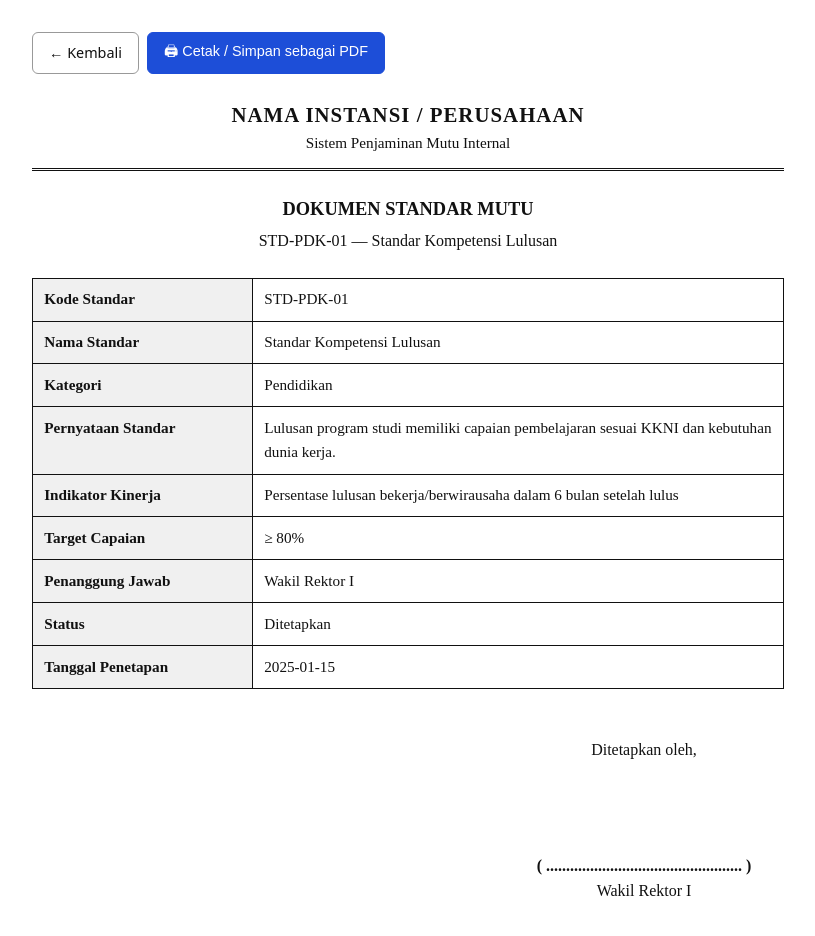
After one commit to asronsr/FI, a Flask app: page /standar/1/cetak in a window 1280 px wide. The commit adds this page. Shown: the whole page, without its empty margins (232-1047 px from the left). Run offline with Flask 3, Linux system fonts and the light colour scheme; data comes from the database, SQL or seed files in the repository.

Commit message:
Tambah dokumen penetapan: generate siap cetak + unggah berkas
Halaman detail standar kini memiliki bagian Dokumen Penetapan:
tombol Generate Dokumen membuat dokumen standar mutu siap cetak
(kop instansi, tabel data standar, kolom tanda tangan) yang bisa
disimpan sebagai PDF lewat dialog cetak browser, dan formulir unggah
untuk melampirkan dokumen yang dibuat di luar sistem (SK, kebijakan,
peraturan, SOP, manual mutu, formulir) dengan metadata jenis, judul,
nomor, dan tanggal. Berkas dibatasi 16 MB dengan validasi ekstensi,
disimpan di folder unggahan/, dan ikut terhapus saat dokumen atau
standarnya dihapus.

Co-Authored-By: Claude Fable 5 <noreply@anthropic.com>
Claude-Session: https://claude.ai/code/session_0158MDdKmR5CHy24bUJuLfs4

```diff
--- a/app.py
+++ b/app.py
@@ -2,12 +2,23 @@
 
 PPEPP: Penetapan - Pelaksanaan - Evaluasi - Pengendalian - Peningkatan.
 """
-from flask import Flask, render_template, request, redirect, url_for, flash
+import uuid
+from pathlib import Path
+
+from flask import (Flask, render_template, request, redirect, url_for, flash,
+                   send_from_directory)
+from werkzeug.utils import secure_filename
 
 from db import get_db, init_db
 
 app = Flask(__name__)
 app.secret_key = "spmi-ppepp-dev-key"
+app.config["MAX_CONTENT_LENGTH"] = 16 * 1024 * 1024  # batas unggahan 16 MB
+
+UPLOAD_DIR = Path(__file__).parent / "unggahan"
+UPLOAD_DIR.mkdir(exist_ok=True)
+EKSTENSI_DIIZINKAN = {"pdf", "doc", "docx", "xls", "xlsx", "ppt", "pptx",
+                      "jpg", "jpeg", "png"}
 
 STATUS_STANDAR = ["Draf", "Ditetapkan", "Dalam Peningkatan", "Tidak Berlaku"]
 KESIMPULAN_EVALUASI = ["Melampaui Standar", "Mencapai Standar",
@@ -16,6 +27,8 @@ JENIS_TEMUAN = ["Sesuai", "Observasi", "KTS Minor", "KTS Mayor"]
 STATUS_PENGENDALIAN = ["Terbuka", "Dalam Proses", "Selesai"]
 JENIS_PENINGKATAN = ["Peningkatan Target", "Revisi Standar",
                      "Standar Baru", "Benchmarking"]
+JENIS_DOKUMEN = ["SK", "Kebijakan", "Peraturan", "SOP", "Manual Mutu",
+                 "Formulir", "Lainnya"]
 STATUS_PENINGKATAN = ["Diusulkan", "Dikaji", "Disetujui", "Diterapkan", "Ditolak"]
 
 # Profil siap pakai: mengisi daftar kategori standar dan metode evaluasi
@@ -174,10 +187,13 @@ def standar_detail(id):
            WHERE e.standar_id = ? ORDER BY p.batas_waktu""", (id,)).fetchall()
     peningkatan = conn.execute(
         "SELECT * FROM peningkatan WHERE standar_id = ? ORDER BY tanggal DESC", (id,)).fetchall()
+    dokumen = conn.execute(
+        "SELECT * FROM dokumen WHERE standar_id = ? ORDER BY dibuat_pada DESC", (id,)).fetchall()
     conn.close()
     return render_template("standar/detail.html", s=row, pelaksanaan=pelaksanaan,
                            evaluasi=evaluasi, pengendalian=pengendalian,
-                           peningkatan=peningkatan)
+                           peningkatan=peningkatan, dokumen=dokumen,
+                           jenis_dokumen=JENIS_DOKUMEN)
 
 
 @app.route("/standar/tambah", methods=["GET", "POST"])
@@ -225,11 +241,89 @@ def standar_form(id=None):
 @app.route("/standar/<int:id>/hapus", methods=["POST"])
 def standar_hapus(id):
     conn = get_db()
+    for d in conn.execute("SELECT nama_file FROM dokumen WHERE standar_id = ?", (id,)):
+        (UPLOAD_DIR / d["nama_file"]).unlink(missing_ok=True)
     conn.execute("DELETE FROM standar WHERE id = ?", (id,))
     conn.commit()
     conn.close()
     flash("Standar beserta seluruh riwayat siklusnya dihapus.", "sukses")
     return redirect(url_for("standar_list"))
+
+
+# ------------------------------------------------- Dokumen penetapan standar
+
+@app.route("/standar/<int:id>/cetak")
+def standar_cetak(id):
+    """Generate dokumen standar siap cetak dari data yang diinput."""
+    conn = get_db()
+    row = conn.execute("SELECT * FROM standar WHERE id = ?", (id,)).fetchone()
+    konfig = get_konfig(conn)
+    conn.close()
+    if row is None:
+        flash("Standar tidak ditemukan.", "error")
+        return redirect(url_for("standar_list"))
+    return render_template("standar/cetak.html", s=row, konfig=konfig)
+
+
+@app.route("/standar/<int:id>/dokumen/unggah", methods=["POST"])
+def dokumen_unggah(id):
+    conn = get_db()
+    row = conn.execute("SELECT id FROM standar WHERE id = ?", (id,)).fetchone()
+    if row is None:
+        conn.close()
+        flash("Standar tidak ditemukan.", "error")
+        return redirect(url_for("standar_list"))
+    berkas = request.files.get("berkas")
+    if berkas is None or berkas.filename == "":
+        conn.close()
+        flash("Pilih berkas yang akan diunggah.", "error")
+        return redirect(url_for("standar_detail", id=id))
+    nama_asli = secure_filename(berkas.filename)
+    ekstensi = nama_asli.rsplit(".", 1)[-1].lower() if "." in nama_asli else ""
+    if ekstensi not in EKSTENSI_DIIZINKAN:
+        conn.close()
+        flash("Jenis berkas tidak diizinkan. Gunakan: "
+              + ", ".join(sorted(EKSTENSI_DIIZINKAN)) + ".", "error")
+        return redirect(url_for("standar_detail", id=id))
+    nama_file = f"{id}-{uuid.uuid4().hex}.{ekstensi}"
+    berkas.save(UPLOAD_DIR / nama_file)
+    judul = request.form.get("judul", "").strip() or nama_asli.rsplit(".", 1)[0]
+    conn.execute(
+        """INSERT INTO dokumen (standar_id, jenis, judul, nomor, tanggal,
+           nama_file, nama_asli) VALUES (?,?,?,?,?,?,?)""",
+        (id, request.form.get("jenis", "Lainnya"), judul,
+         request.form.get("nomor", "").strip(),
+         request.form.get("tanggal") or None, nama_file, nama_asli))
+    conn.commit()
+    conn.close()
+    flash("Dokumen berhasil diunggah.", "sukses")
+    return redirect(url_for("standar_detail", id=id))
+
+
+@app.route("/dokumen/<int:id>/unduh")
+def dokumen_unduh(id):
+    conn = get_db()
+    d = conn.execute("SELECT * FROM dokumen WHERE id = ?", (id,)).fetchone()
+    conn.close()
+    if d is None:
+        flash("Dokumen tidak ditemukan.", "error")
+        return redirect(url_for("standar_list"))
+    return send_from_directory(UPLOAD_DIR, d["nama_file"], as_attachment=True,
+                               download_name=d["nama_asli"])
+
+
+@app.route("/dokumen/<int:id>/hapus", methods=["POST"])
+def dokumen_hapus(id):
+    conn = get_db()
+    d = conn.execute("SELECT * FROM dokumen WHERE id = ?", (id,)).fetchone()
+    if d is not None:
+        (UPLOAD_DIR / d["nama_file"]).unlink(missing_ok=True)
+        conn.execute("DELETE FROM dokumen WHERE id = ?", (id,))
+        conn.commit()
+        flash("Dokumen dihapus.", "sukses")
+    conn.close()
+    return redirect(url_for("standar_detail", id=d["standar_id"])
+                    if d else url_for("standar_list"))
 
 
 # ------------------------------------------------------------ 2. Pelaksanaan
--- a/db.py
+++ b/db.py
@@ -55,6 +55,18 @@ CREATE TABLE IF NOT EXISTS pengendalian (
     batas_waktu TEXT,
     status TEXT NOT NULL DEFAULT 'Terbuka',
     hasil TEXT,
+    dibuat_pada TEXT NOT NULL DEFAULT (datetime('now', 'localtime'))
+);
+
+CREATE TABLE IF NOT EXISTS dokumen (
+    id INTEGER PRIMARY KEY AUTOINCREMENT,
+    standar_id INTEGER NOT NULL REFERENCES standar(id) ON DELETE CASCADE,
+    jenis TEXT NOT NULL DEFAULT 'SK',
+    judul TEXT NOT NULL,
+    nomor TEXT,
+    tanggal TEXT,
+    nama_file TEXT NOT NULL,
+    nama_asli TEXT NOT NULL,
     dibuat_pada TEXT NOT NULL DEFAULT (datetime('now', 'localtime'))
 );
 
--- /dev/null
+++ b/templates/standar/cetak.html
@@ -0,0 +1,63 @@
+<!doctype html>
+<html lang="id">
+<head>
+<meta charset="utf-8">
+<title>Dokumen Standar {{ s['kode'] }}</title>
+<style>
+  * { box-sizing: border-box; }
+  body { font-family: "Times New Roman", Georgia, serif; color: #111;
+         max-width: 800px; margin: 0 auto; padding: 2rem 1.5rem; line-height: 1.6; }
+  .aksi { font-family: system-ui, sans-serif; display: flex; gap: .5rem; margin-bottom: 1.5rem; }
+  .aksi a, .aksi button { padding: .5rem 1rem; border-radius: 6px; border: 1px solid #999;
+    background: #fff; cursor: pointer; text-decoration: none; color: #111; font-size: .9rem; }
+  .aksi button { background: #1d4ed8; color: #fff; border-color: #1d4ed8; }
+  header.kop { text-align: center; border-bottom: 3px double #111; padding-bottom: .8rem; margin-bottom: 1.5rem; }
+  header.kop h1 { margin: 0; font-size: 1.3rem; text-transform: uppercase; letter-spacing: .05em; }
+  header.kop .sub { font-size: .95rem; }
+  h2.judul { text-align: center; font-size: 1.15rem; text-transform: uppercase; margin: 1.2rem 0 .2rem; }
+  p.kode { text-align: center; margin: 0 0 1.5rem; font-size: 1rem; }
+  table { width: 100%; border-collapse: collapse; margin-bottom: 1.5rem; }
+  th, td { border: 1px solid #111; padding: .55rem .7rem; text-align: left; vertical-align: top; font-size: .95rem; }
+  th { width: 220px; background: #f0f0f0; font-weight: bold; }
+  .ttd { display: flex; justify-content: flex-end; margin-top: 3rem; }
+  .ttd .kolom { text-align: center; width: 280px; }
+  .ttd .ruang { height: 90px; }
+  @media print { .aksi { display: none; } body { padding: 0; } }
+</style>
+</head>
+<body>
+<div class="aksi">
+  <a href="{{ url_for('standar_detail', id=s['id']) }}">← Kembali</a>
+  <button onclick="window.print()">🖨 Cetak / Simpan sebagai PDF</button>
+</div>
+
+<header class="kop">
+  <h1>{{ konfig.nama_instansi or 'Nama Instansi / Perusahaan' }}</h1>
+  <div class="sub">Sistem Penjaminan Mutu Internal</div>
+</header>
+
+<h2 class="judul">Dokumen Standar Mutu</h2>
+<p class="kode">{{ s['kode'] }} — {{ s['nama'] }}</p>
+
+<table>
+  <tr><th>Kode Standar</th><td>{{ s['kode'] }}</td></tr>
+  <tr><th>Nama Standar</th><td>{{ s['nama'] }}</td></tr>
+  <tr><th>Kategori</th><td>{{ s['kategori'] }}</td></tr>
+  <tr><th>Pernyataan Standar</th><td>{{ s['pernyataan'] }}</td></tr>
+  <tr><th>Indikator Kinerja</th><td>{{ s['indikator'] }}</td></tr>
+  <tr><th>Target Capaian</th><td>{{ s['target'] }}</td></tr>
+  <tr><th>Penanggung Jawab</th><td>{{ s['penanggung_jawab'] or '—' }}</td></tr>
+  <tr><th>Status</th><td>{{ s['status'] }}</td></tr>
+  <tr><th>Tanggal Penetapan</th><td>{{ s['tanggal_penetapan'] or '—' }}</td></tr>
+</table>
+
+<div class="ttd">
+  <div class="kolom">
+    <div>Ditetapkan oleh,</div>
+    <div class="ruang"></div>
+    <div><strong>(&nbsp;.................................................&nbsp;)</strong></div>
+    <div>{{ s['penanggung_jawab'] or 'Penanggung Jawab' }}</div>
+  </div>
+</div>
+</body>
+</html>
```
Also changed, not shown: templates/standar/detail.html (+63 -0 lines), README.md, 1 other file.
